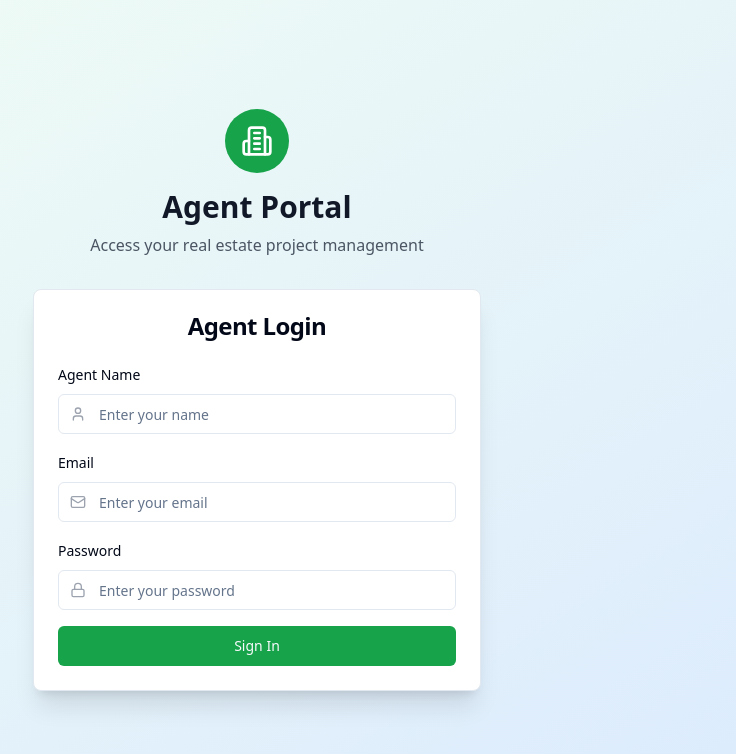
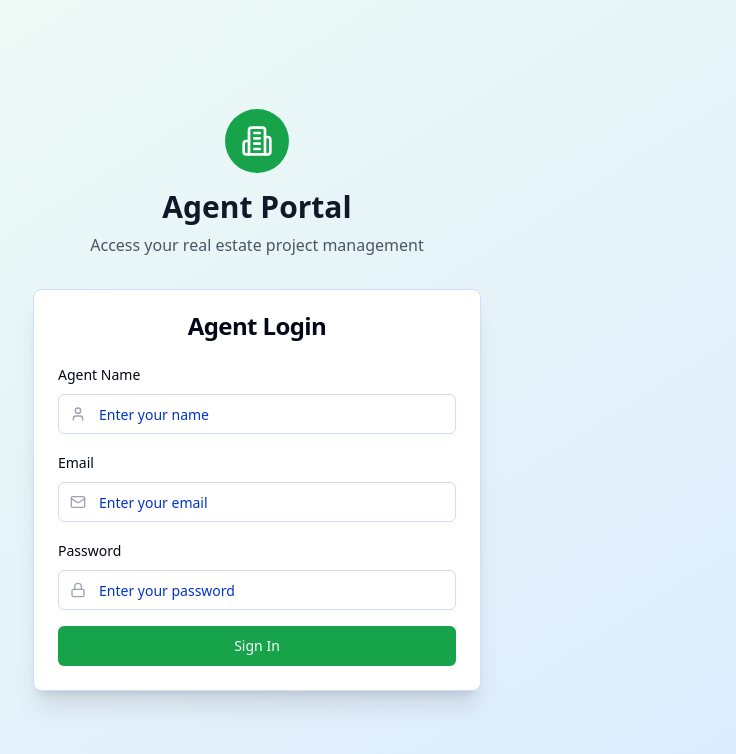
Before and after one commit to saicharancsc/realty-nexus-pilot, a React (Vite) app: page /agent in a window 1280 px wide. Shown: the top 754 px of the page, without its empty margins (383-1119 px from the left). Built offline with nearby package versions, Linux system fonts and the light colour scheme.

Commit message:
Refactor: Apply new color theme
Update the UI color theme to use #1752ff consistently throughout the application, adjusting CSS variables and ensuring existing functionality remains unaffected.

```diff
--- a/src/index.css
+++ b/src/index.css
@@ -19,11 +19,11 @@
     --primary: 225 100% 55%;
     --primary-foreground: 210 40% 98%;
 
-    --secondary: 210 40% 96.1%;
-    --secondary-foreground: 222.2 47.4% 11.2%;
+    --secondary: 225 100% 96%;
+    --secondary-foreground: 225 100% 55%;
 
-    --muted: 210 40% 96.1%;
-    --muted-foreground: 215.4 16.3% 46.9%;
+    --muted: 225 100% 96%;
+    --muted-foreground: 225 100% 40%;
 
     --accent: 225 100% 96%;
     --accent-foreground: 225 100% 55%;
@@ -31,8 +31,8 @@
     --destructive: 0 84.2% 60.2%;
     --destructive-foreground: 210 40% 98%;
 
-    --border: 214.3 31.8% 91.4%;
-    --input: 214.3 31.8% 91.4%;
+    --border: 225 100% 91%;
+    --input: 225 100% 91%;
     --ring: 225 100% 55%;
 
     --radius: 0.5rem;
@@ -43,7 +43,7 @@
     --sidebar-primary-foreground: 0 0% 98%;
     --sidebar-accent: 225 100% 96%;
     --sidebar-accent-foreground: 225 100% 55%;
-    --sidebar-border: 220 13% 91%;
+    --sidebar-border: 225 100% 91%;
     --sidebar-ring: 225 100% 55%;
   }
 
@@ -60,11 +60,11 @@
     --primary: 225 100% 55%;
     --primary-foreground: 222.2 47.4% 11.2%;
 
-    --secondary: 217.2 32.6% 17.5%;
-    --secondary-foreground: 210 40% 98%;
+    --secondary: 225 100% 20%;
+    --secondary-foreground: 225 100% 55%;
 
-    --muted: 217.2 32.6% 17.5%;
-    --muted-foreground: 215 20.2% 65.1%;
+    --muted: 225 100% 15%;
+    --muted-foreground: 225 100% 65%;
 
     --accent: 225 100% 20%;
     --accent-foreground: 225 100% 55%;
@@ -72,8 +72,8 @@
     --destructive: 0 62.8% 30.6%;
     --destructive-foreground: 210 40% 98%;
 
-    --border: 217.2 32.6% 17.5%;
-    --input: 217.2 32.6% 17.5%;
+    --border: 225 100% 25%;
+    --input: 225 100% 25%;
     --ring: 212.7 26.8% 83.9%;
     --sidebar-background: 240 5.9% 10%;
     --sidebar-foreground: 240 4.8% 95.9%;
@@ -81,7 +81,7 @@
     --sidebar-primary-foreground: 0 0% 100%;
     --sidebar-accent: 225 100% 20%;
     --sidebar-accent-foreground: 225 100% 55%;
-    --sidebar-border: 240 3.7% 15.9%;
+    --sidebar-border: 225 100% 25%;
     --sidebar-ring: 225 100% 55%;
   }
 }
```
